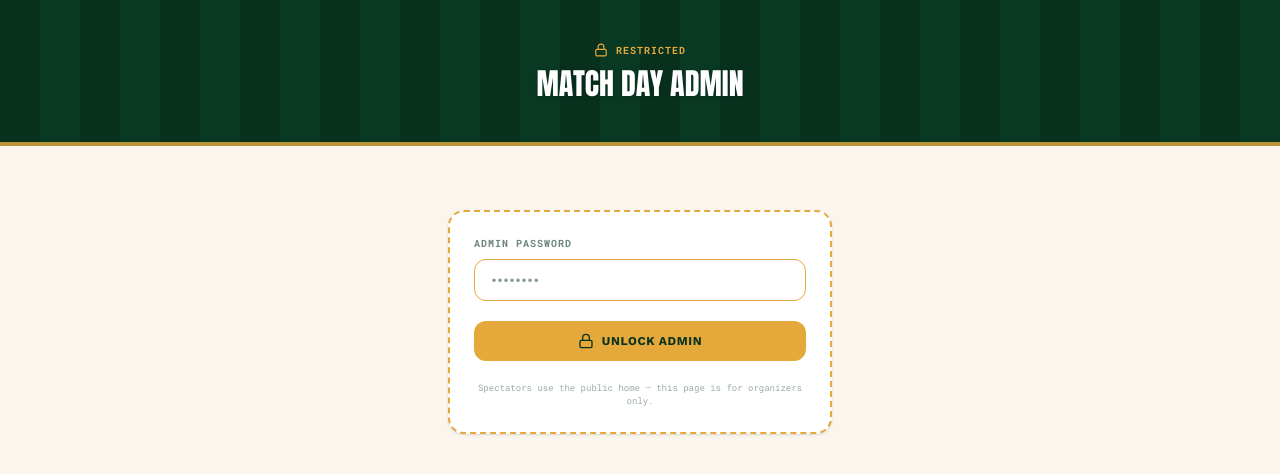
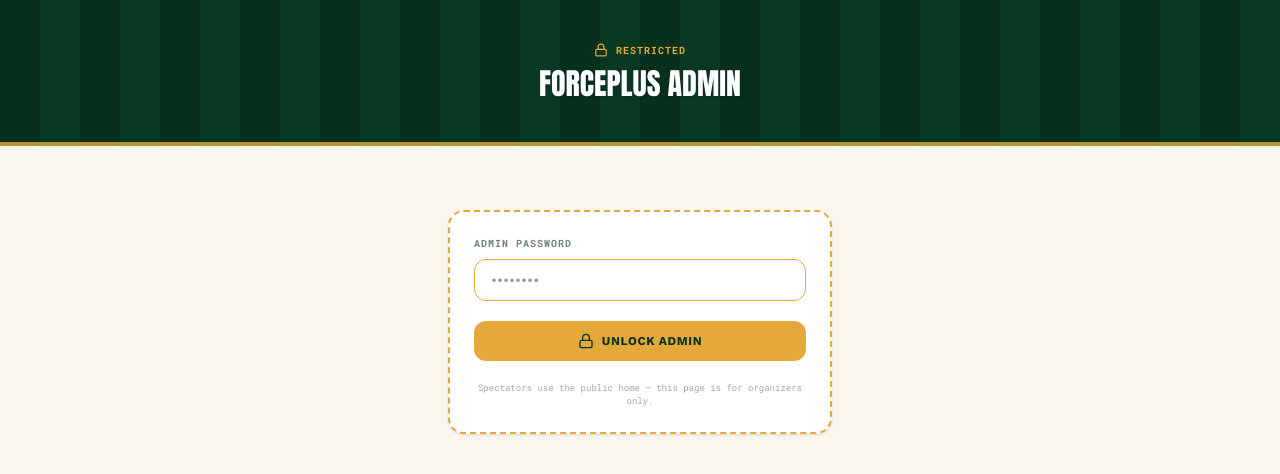
Before and after one commit to deathalone215-design/force-pulse, a Next.js app: page /admin in a window 1280 px wide. Shown: the top 474 px of the page. Built offline with nearby package versions, Linux system fonts and the light colour scheme.

Commit message:
Rename application to FORCEPLUS across files and metadata

```diff
--- a/package.json
+++ b/package.json
@@ -1,5 +1,5 @@
 {
-  "name": "khelara",
+  "name": "forceplus",
   "version": "0.1.0",
   "private": true,
   "scripts": {
--- a/src/app/admin/page.js
+++ b/src/app/admin/page.js
@@ -446,7 +446,7 @@ export default function AdminHome() {
               Restricted
             </div>
             <h1 className="text-3xl font-display uppercase text-white drop-shadow">
-              Match Day Admin
+              FORCEPLUS Admin
             </h1>
           </div>
         </header>
@@ -508,7 +508,7 @@ export default function AdminHome() {
         <div className="max-w-6xl mx-auto px-4 relative z-10 space-y-4">
           <div className="flex flex-wrap items-center justify-between gap-3">
             <div className="flex flex-wrap items-center gap-1.5 text-mustard-gold font-mono text-[10px] sm:text-xs font-bold uppercase tracking-widest">
-              <span>Match Day</span>
+              <span>FORCEPLUS</span>
               <span className="text-white/60">•</span>
               <span>Tournament Manager</span>
             </div>
@@ -549,7 +549,7 @@ export default function AdminHome() {
                   <input
                     type="text"
                     required
-                    placeholder="e.g. Match Day Championship 2026"
+                    placeholder="e.g. FORCEPLUS Championship 2026"
                     value={name}
                     onChange={(e) => setName(e.target.value)}
                     className="w-full bg-cream-bg/40 border border-slate-200 focus:bg-white focus:border-mustard-gold focus:ring-1 focus:ring-mustard-gold rounded-xl px-4 py-2.5 text-sm text-deep-forest placeholder-slate-400 outline-none transition-all"
--- a/src/app/layout.js
+++ b/src/app/layout.js
@@ -18,8 +18,8 @@ const robotoMono = Roboto_Mono({
 });
 
 export const metadata = {
-  title: "Match Day — Football Tournament Scorer",
-  description: "Live football scoring and tournament standings tracker.",
+  title: "FORCEPLUS — Tournament Scorer",
+  description: "Live scoring and tournament standings tracker.",
 };
 
 export const viewport = {
--- a/src/app/page.js
+++ b/src/app/page.js
@@ -226,7 +226,7 @@ export default function PublicHome() {
           </div>
 
           <h1 className="text-4xl sm:text-5xl md:text-7xl font-display uppercase tracking-normal text-white drop-shadow-lg">
-            Match Day
+            FORCEPLUS
           </h1>
           <p className="text-sm sm:text-base md:text-lg text-white/85 font-medium max-w-xl leading-relaxed">
             Follow live scores, fixtures, points tables, and top scorers.
@@ -251,7 +251,7 @@ export default function PublicHome() {
               No tournaments yet
             </h3>
             <p className="text-xs text-deep-forest/60 max-w-sm leading-relaxed">
-              Check back when Match Day kicks off.
+              Check back when tournament kicks off.
             </p>
           </div>
         ) : (
--- a/src/app/tournaments/[id]/page.js
+++ b/src/app/tournaments/[id]/page.js
@@ -831,7 +831,7 @@ export default function TournamentDashboard() {
               ) : null}
               <div className="min-w-0">
                 <div className="flex flex-wrap items-center gap-1.5 text-mustard-gold font-mono text-[9px] sm:text-[10px] font-bold uppercase tracking-wide sm:tracking-widest">
-                  <span>Match Day</span>
+                  <span>FORCEPLUS</span>
                   <span>•</span>
                   <span>
                     {isCricket
```
